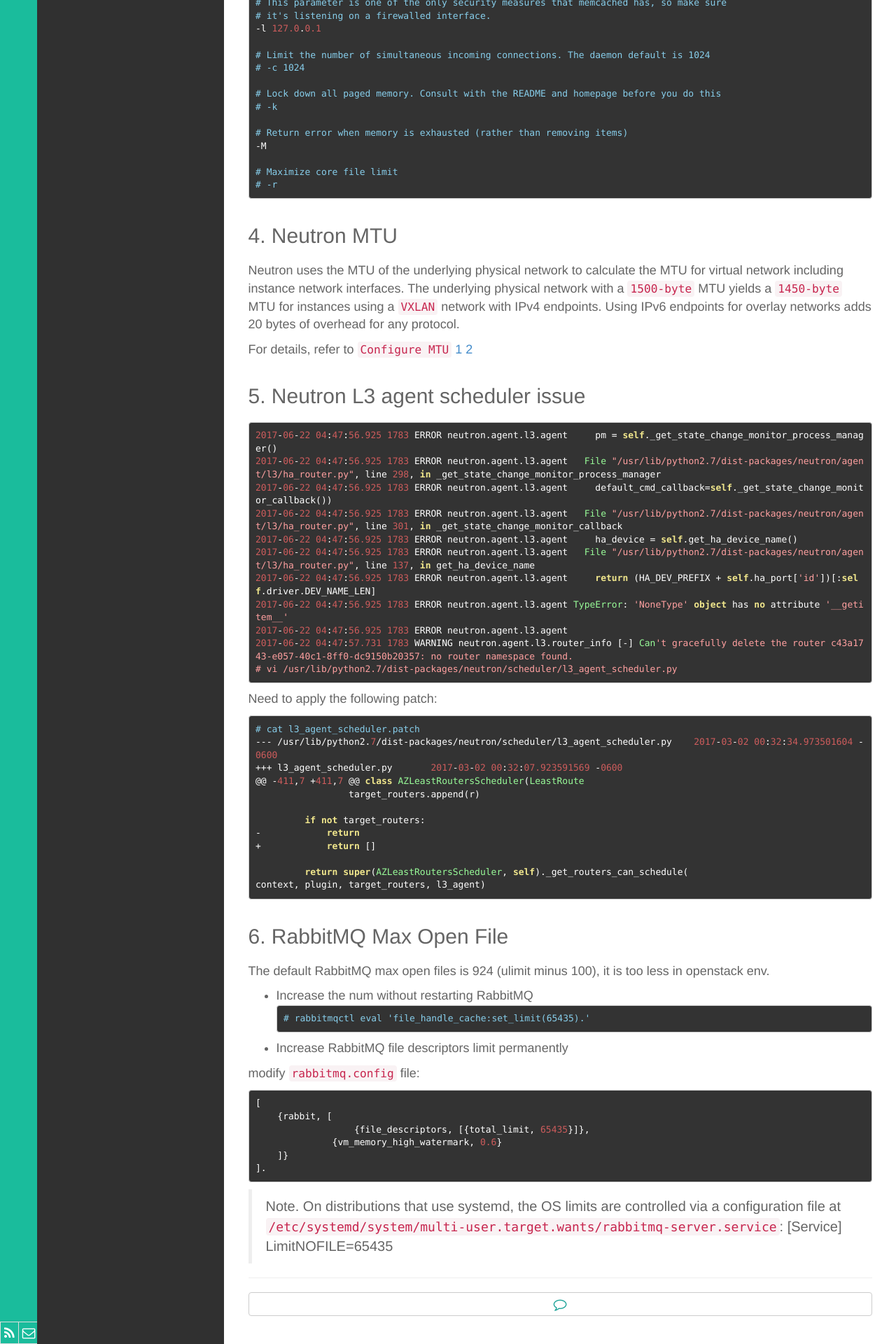
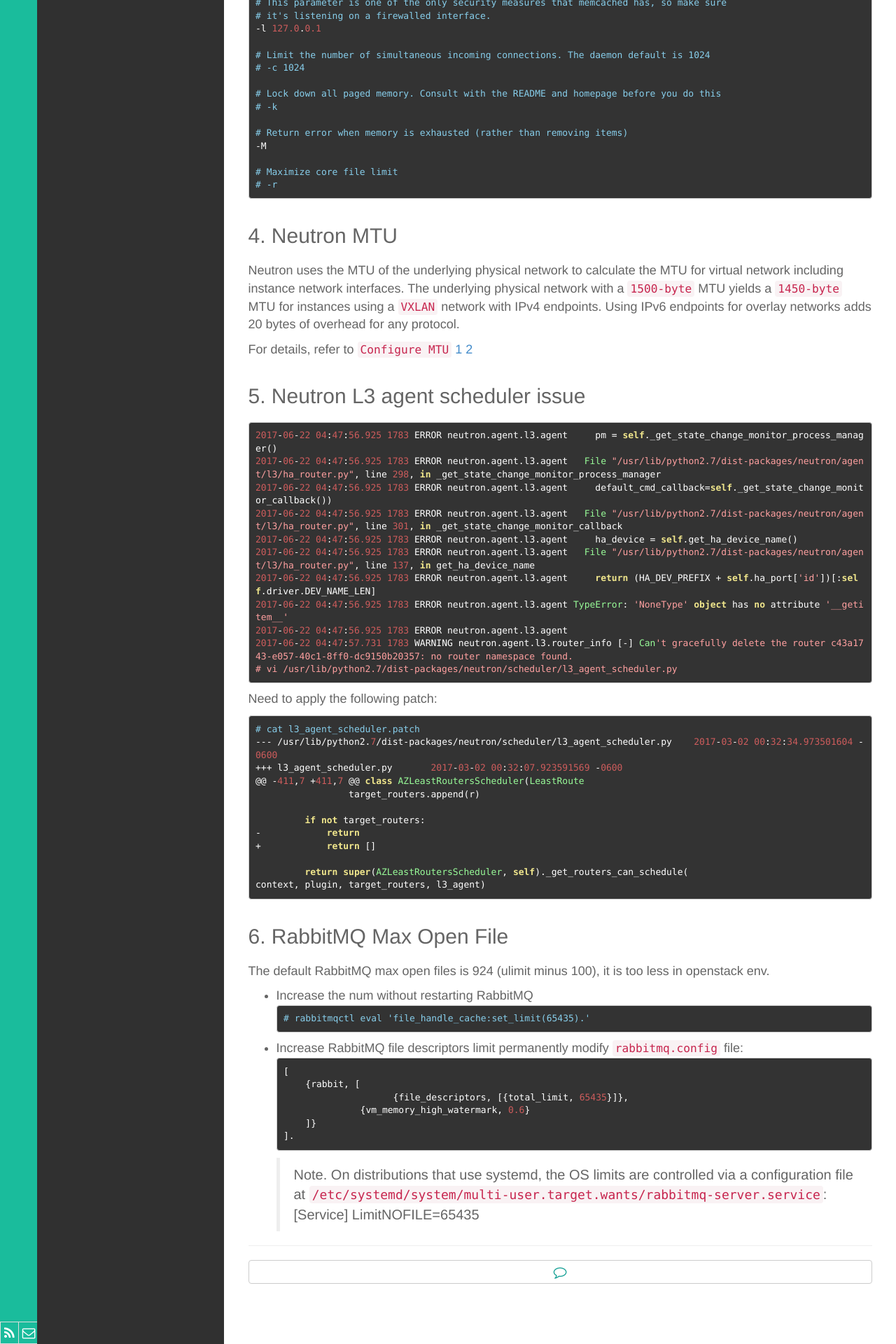
Before and after one commit to wenchma/wenchma.github.io, a Jekyll site: the page built from _posts/2017-08-30-openstack-troubleshooting.md, in a window 1280 px wide. Shown: the part 1866-3786 px from the top of the page at 70% size. Built offline with Jekyll 4.4.1, drawn with Linux system fonts in a browser that asks for light colours.

Commit message:
Update format

````diff
--- a/_posts/2017-08-30-openstack-troubleshooting.md
+++ b/_posts/2017-08-30-openstack-troubleshooting.md
@@ -167,18 +167,17 @@ The default RabbitMQ max open files is 924 (ulimit minus 100), it is too less in
 ```
 
 * Increase RabbitMQ file descriptors limit permanently
+  modify `rabbitmq.config` file:
+  ```
+  [
+      {rabbit, [
+      		    {file_descriptors, [{total_limit, 65435}]},
+                {vm_memory_high_watermark, 0.6}
+      ]}
+  ].
 
-modify `rabbitmq.config` file:
-```
-[
-    {rabbit, [
-    		  {file_descriptors, [{total_limit, 65435}]},
-              {vm_memory_high_watermark, 0.6}
-    ]}
-].
-
-```
-> Note. On distributions that use systemd, the OS limits are controlled via a configuration file at
-  `/etc/systemd/system/multi-user.target.wants/rabbitmq-server.service`:
-  [Service]
-  LimitNOFILE=65435
+  ```
+  > Note. On distributions that use systemd, the OS limits are controlled via a configuration file at
+    `/etc/systemd/system/multi-user.target.wants/rabbitmq-server.service`:
+    [Service]
+    LimitNOFILE=65435
````
